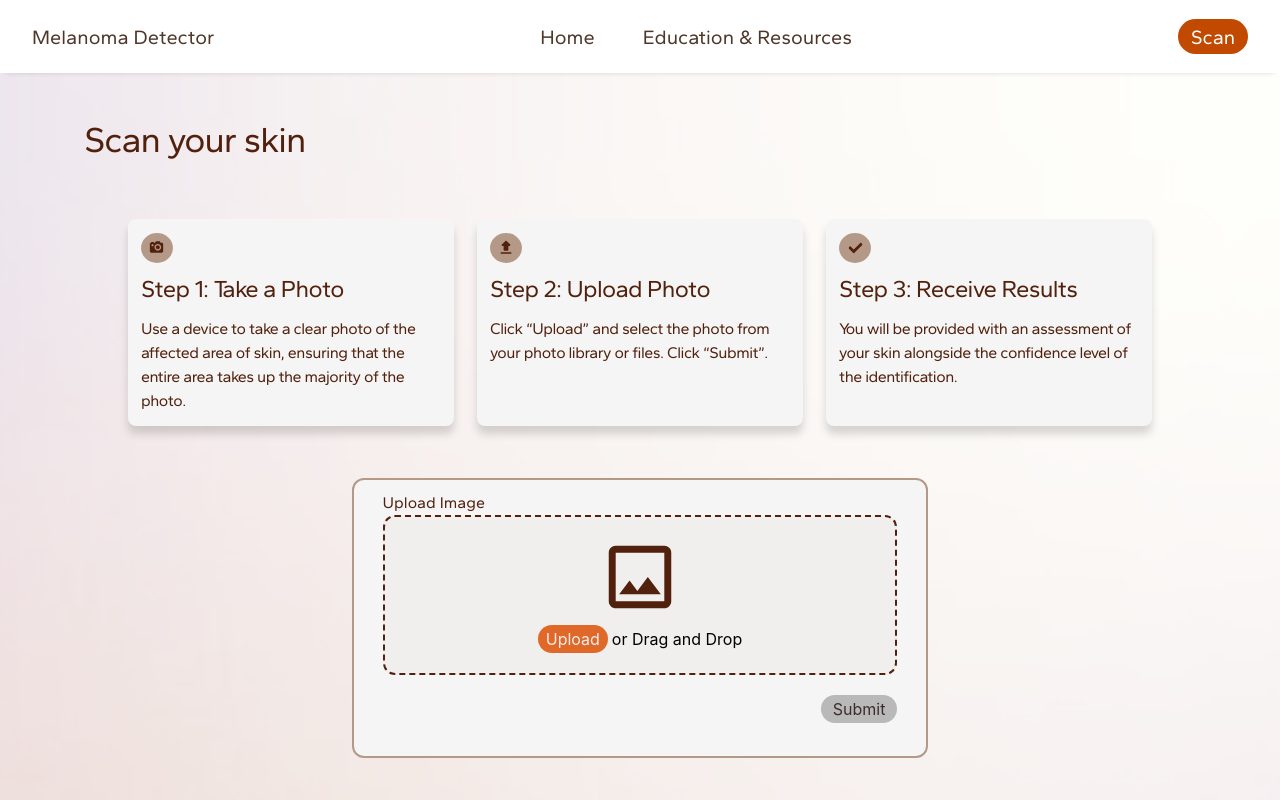
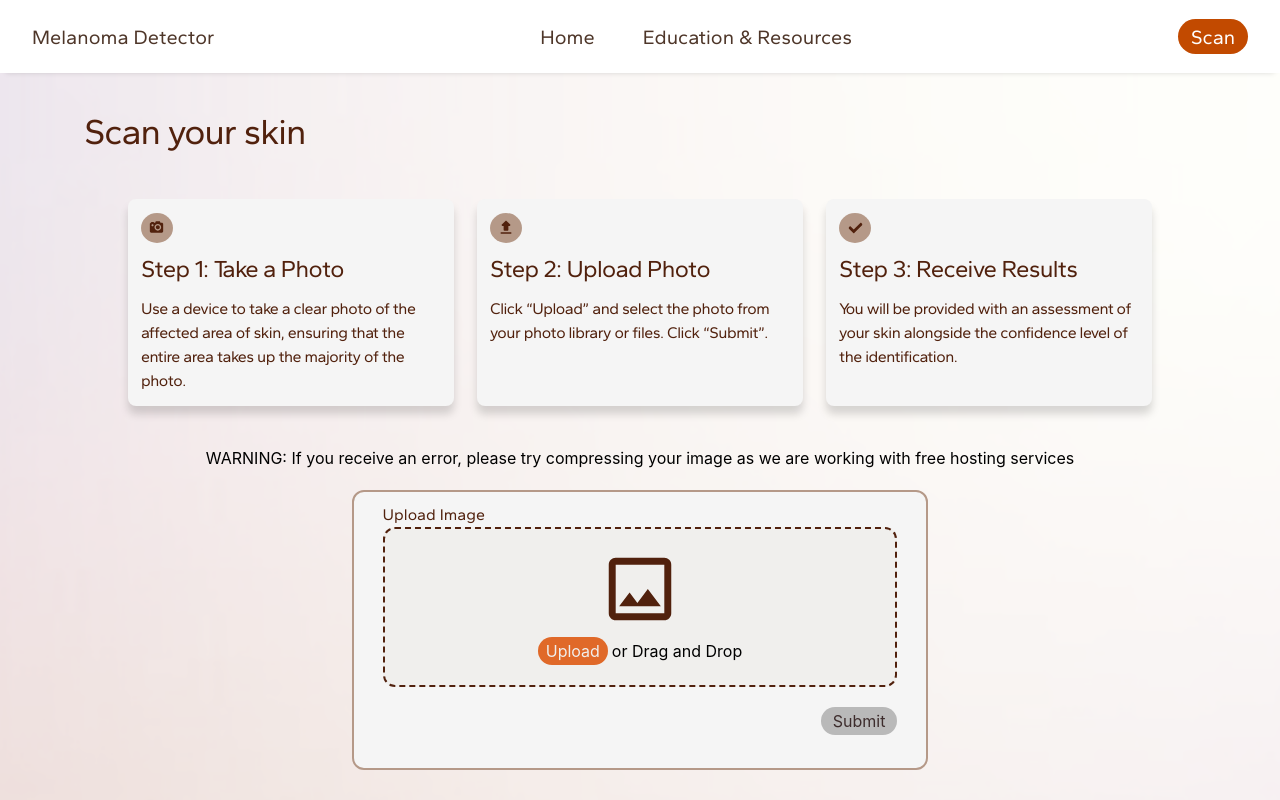
Before and after one commit to CareTech-at-UCI/melanoma-project, a React (Create React App) app in the folder frontend/: page /scan in a window 1280 px wide. Shown: the top 800 px of the page. Built offline with nearby package versions, Linux system fonts and the light colour scheme; no server answers.

Commit message:
added warning for large images

```diff
--- a/frontend/src/components/scan/upload.jsx
+++ b/frontend/src/components/scan/upload.jsx
@@ -57,6 +57,8 @@ export default function Upload() {
   };
 
   return (
+    <>
+    <p className='flex mb-5 justify-center items-center'>WARNING: If you receive an error, please try compressing your image as we are working with free hosting services</p>
     <div className="mb-32 mt-12 sm:mt-10 md:mt-0  pb-[.8%] bg-[#F5F5F5] border-2 border-solid border-[#B59988] rounded-xl mx-auto w-[60%] h-[60%] md:w-[50%] xs:w-[80%] md:h-[35vh]">
       <p className='font-gantari text-main-brown pl-[5%] pt-[2%]'>Upload Image</p>
       <div
@@ -121,6 +123,7 @@ export default function Upload() {
         </button>
       </div>
     </div>
+    </>
 
   );
 }
--- a/frontend/src/pages/Scan.jsx
+++ b/frontend/src/pages/Scan.jsx
@@ -13,7 +13,7 @@ export const Scan = () => {
         <div className="w-full h-full flex flex-col items-center overflow-hidden">
 
             {/*Frame 44*/}
-            <div className="pt-10 w-full md:w-[90%] flex flex-col items-center justify-center">
+            <div className="pt-8 w-full md:w-[90%] flex flex-col items-center justify-center">
                 {/*Frame 135*/}
                 <div className="text-left w-full pl-2 md:pl-15">
                     <h1 className="font-gantari text-main-brown text-scan-header-9 md:text-header-2 sm:pl-3">
@@ -21,7 +21,7 @@ export const Scan = () => {
                     </h1>
                 </div>
                 {/*Frame 43/46*/}
-                <div className="w-full h-[90%] md:w-[80%] md:h-[90%] flex flex-col items-center px-10 py-3">
+                <div className="w-full h-[90%] md:w-[80%] md:h-[90%] flex flex-col items-center px-10">
                     {/*steps*/}
                     <div className="w-full flex flex-col md:flex-row items-center justify-center gap-[8px] md:gap-[3%] p-2 md:p-10 items-stretch">
                         {/*Step 1*/}
```
